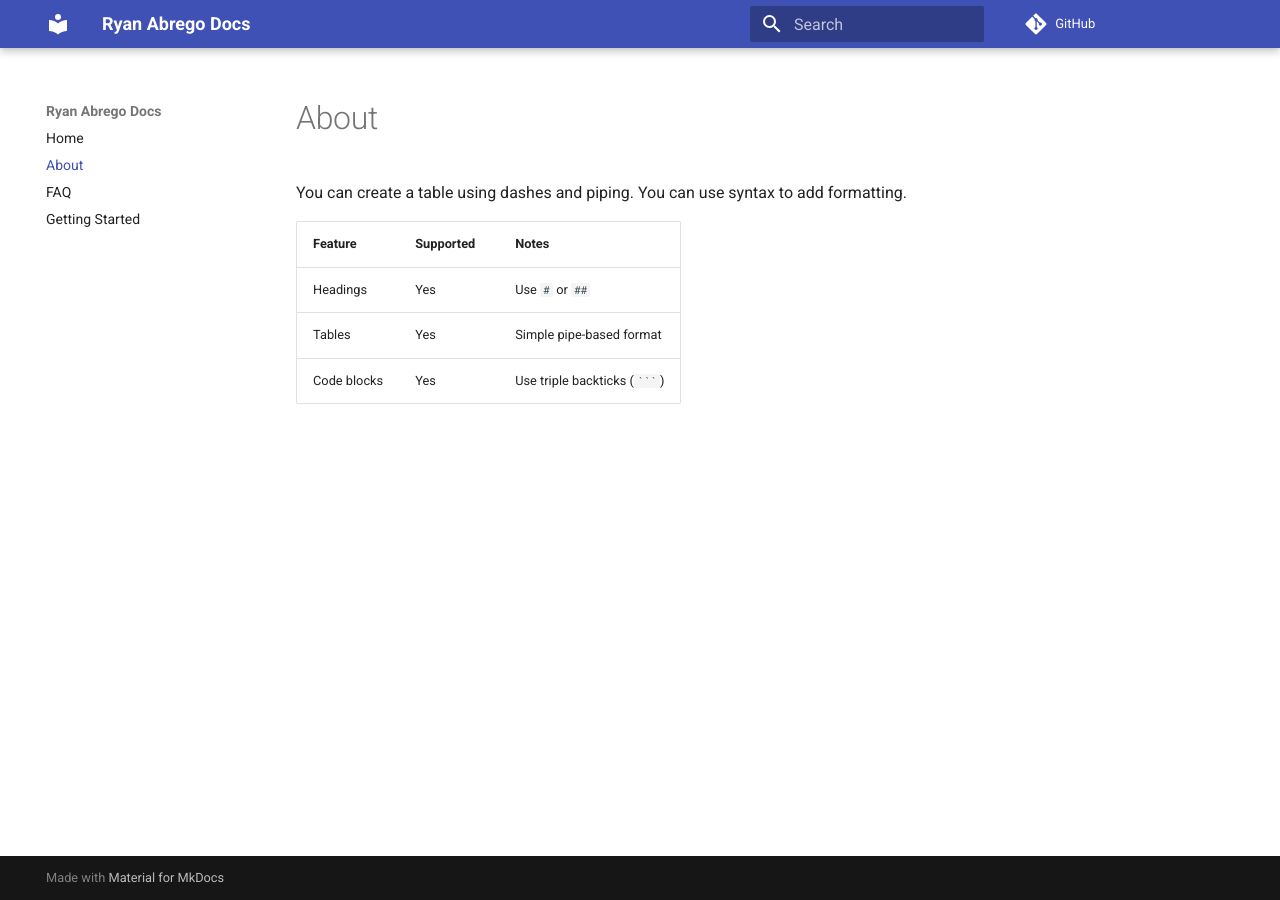
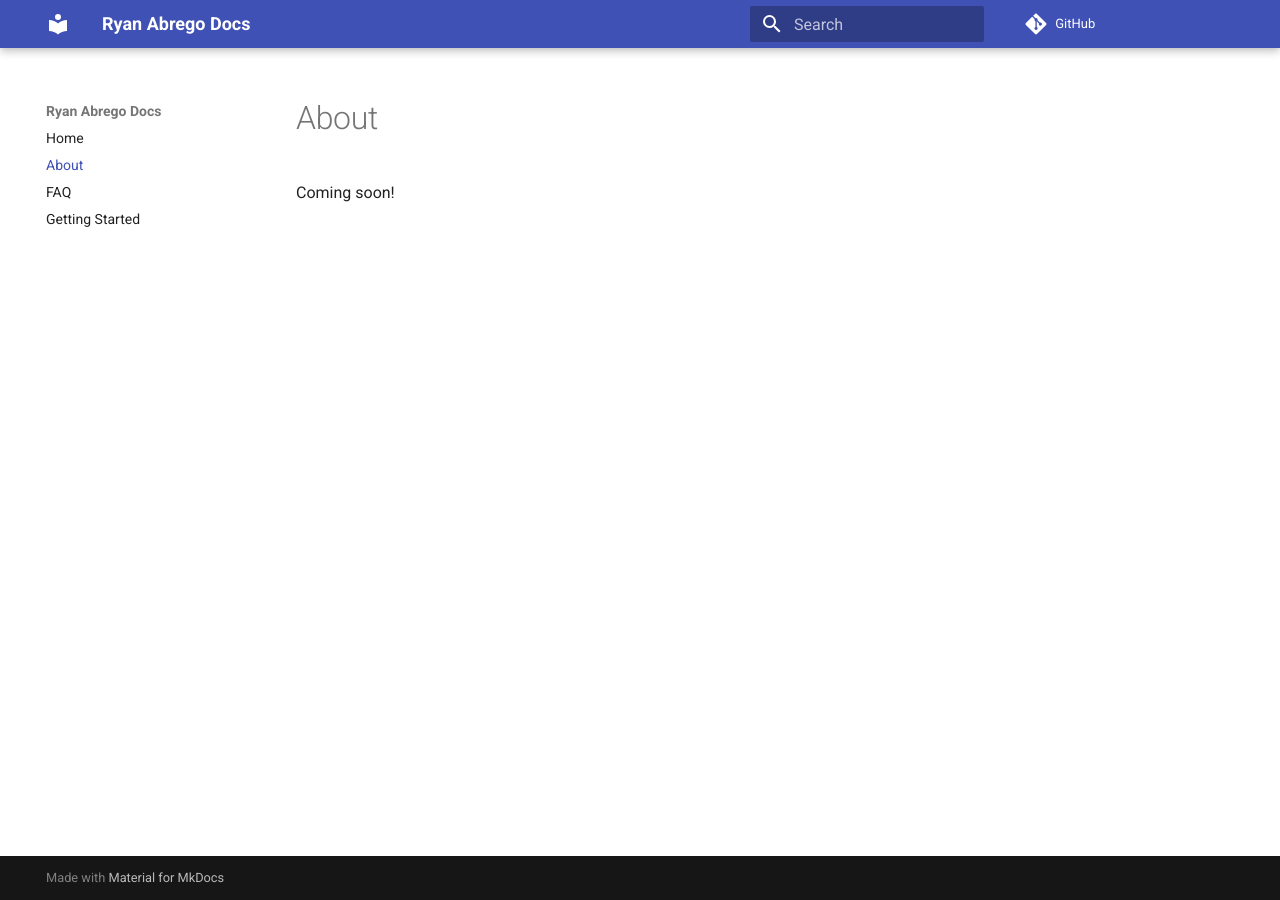
Before and after one commit to ryanabrego/MkDocs, an MkDocs documentation site: the page built from docs/about.md, in a window 1280 px wide. Built offline with MkDocs 1.6.1 and Material for MkDocs 9.7.7, drawn with Linux system fonts in a browser that asks for light colours; comment, search, counter and statistics services are not loaded.

Commit message:
Update about.md

````diff
--- a/docs/about.md
+++ b/docs/about.md
@@ -1,10 +1,3 @@
 # About
 
-You can create a table using dashes and piping.
-You can use syntax to add formatting.
-
-| Feature       | Supported | Notes                          |
-|---------------|-----------|--------------------------------|
-| Headings      | Yes       | Use `#` or `##`                |
-| Tables        | Yes       | Simple pipe-based format       |
-| Code blocks   | Yes       | Use triple backticks (` ``` `) |
+Coming soon!
````
